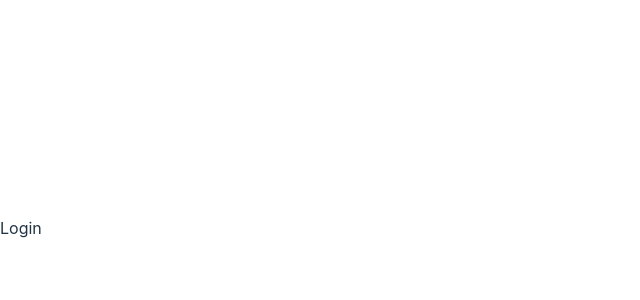
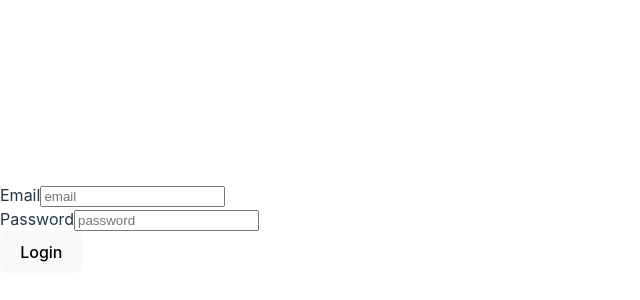
Before and after one commit to hesam971/Chat_Application, a React (Vite) app in the folder client/: page /login in a window 1280 px wide. Shown: the part 172-472 px from the top of the page, without its empty margins (0-640 px from the left). Built offline with nearby package versions, Linux system fonts and the light colour scheme.

Commit message:
Login created

```diff
--- a/client/src/App.tsx
+++ b/client/src/App.tsx
@@ -1,6 +1,7 @@
 import {BrowserRouter, Route, Routes} from "react-router-dom";
 import Register from './pages/Register'
 import Login from './pages/Login'
+import Dashboard from "./pages/Dashboard";
 
 function App() {
 
@@ -9,6 +10,7 @@ function App() {
       <Routes>
         <Route path="/register" element={<Register />} />
         <Route path="/login" element={<Login />} />
+        <Route path="/dashboard/:id" element={<Dashboard />} />
         <Route path="/" element={<Register />} />
       </Routes>
     </BrowserRouter>
--- /dev/null
+++ b/client/src/pages/Dashboard.tsx
@@ -0,0 +1,9 @@
+import React from 'react'
+
+function Dashboard() {
+  return (
+    <div>Dashboard</div>
+  )
+}
+
+export default Dashboard
--- a/client/src/pages/Login.tsx
+++ b/client/src/pages/Login.tsx
@@ -1,8 +1,55 @@
-import React from 'react'
+import React, {useState} from 'react'
+import axios from 'axios'
+import { useNavigate } from 'react-router-dom'
+
 
 function Login() {
+  const [email, SetEmail] = useState('')
+  const [password, SetPassowrd] = useState('')
+  const [error, SetError] = useState('')
+  const navigate = useNavigate()
+
+  async function loginInformation(e: React.FormEvent<HTMLFormElement>) {
+    e.preventDefault()
+    if(!email || !password){
+      SetError('Please fill in all fields')
+      clearInformation()
+    }else{
+      const loginInfo = {email, password}
+      try {
+        const response = await axios.post('http://localhost:3000/login', loginInfo)
+        console.log(response.data.message)
+        const {userId} = response.data
+        navigate('/dashboard/' + userId, {replace: true})
+      } catch (error: any) {
+        SetError(error.response.data.message)
+        clearInformation()
+    }
+  }
+}
+
+function clearInformation () {
+  SetEmail('')
+  SetPassowrd('')
+}
+
   return (
-    <div>Login</div>
+    <>
+    <form onSubmit={loginInformation}>
+        <div>
+            {error? error: ''}
+        </div>
+    <div>
+        <label htmlFor="email">Email</label>
+        <input type="email" value={email} onChange={(prev) => SetEmail(prev.target.value)} placeholder='email' />
+    </div>
+    <div>
+        <label htmlFor="password">Password</label>
+        <input type="password" value={password} onChange={(prev) => SetPassowrd(prev.target.value)} placeholder='password' />
+    </div>
+    <button type="submit">Login</button>
+    </form>
+</>
   )
 }
 
--- a/client/src/pages/Register.tsx
+++ b/client/src/pages/Register.tsx
@@ -22,8 +22,10 @@ function Register() {
         e.preventDefault()
         if(!username || !lastname || !email || !password){
             SetError('All fields are required')
+            clearInformation()
         }else if(password.length < 8){
             SetError('password must be at least 8 characters')
+            clearInformation()
         }else{
             const fetchUserInfo: UserInfo = {username, lastname, email, password}
             const postData = async () => {
@@ -31,13 +33,21 @@ function Register() {
                     const response: AxiosResponse = await axios.post('http://localhost:3000/register', fetchUserInfo)
                     console.log(response.data.message)
                     navigate("/login", {replace: true});
-                } catch (error) {
-                    console.log(error)
+                } catch (error: any) {
+                    SetError(error.response.data.message)
+                    clearInformation()
                 }
             }
 
             postData()
         }
+    }
+
+    function clearInformation () {
+        SetUsername('')
+        SetLastname('')
+        SetEmail('')
+        SetPassowrd('')
     }
 
   return (
```
Also changed, not shown: 1 other file (tests, documents, lock files or other folders).
